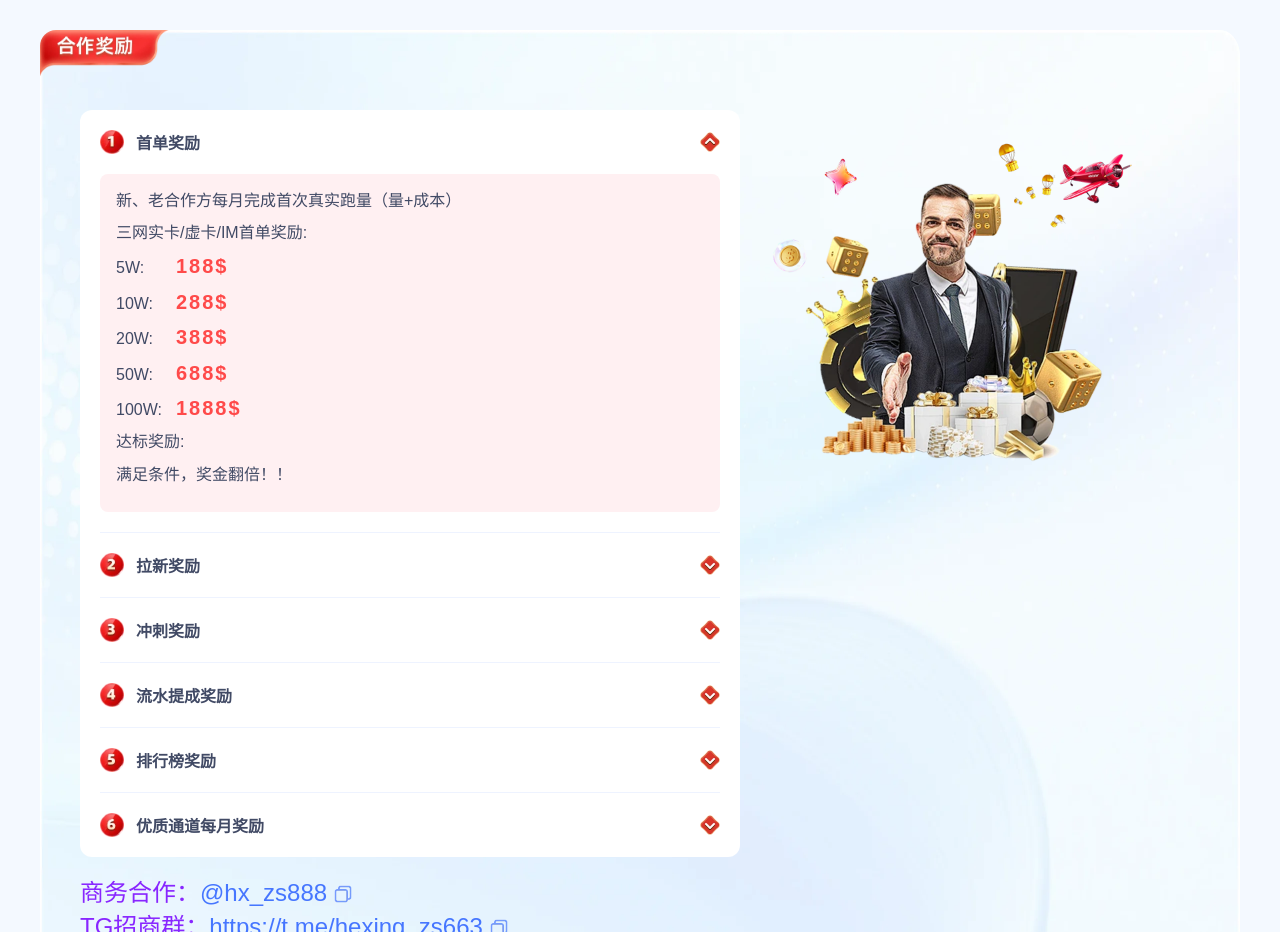
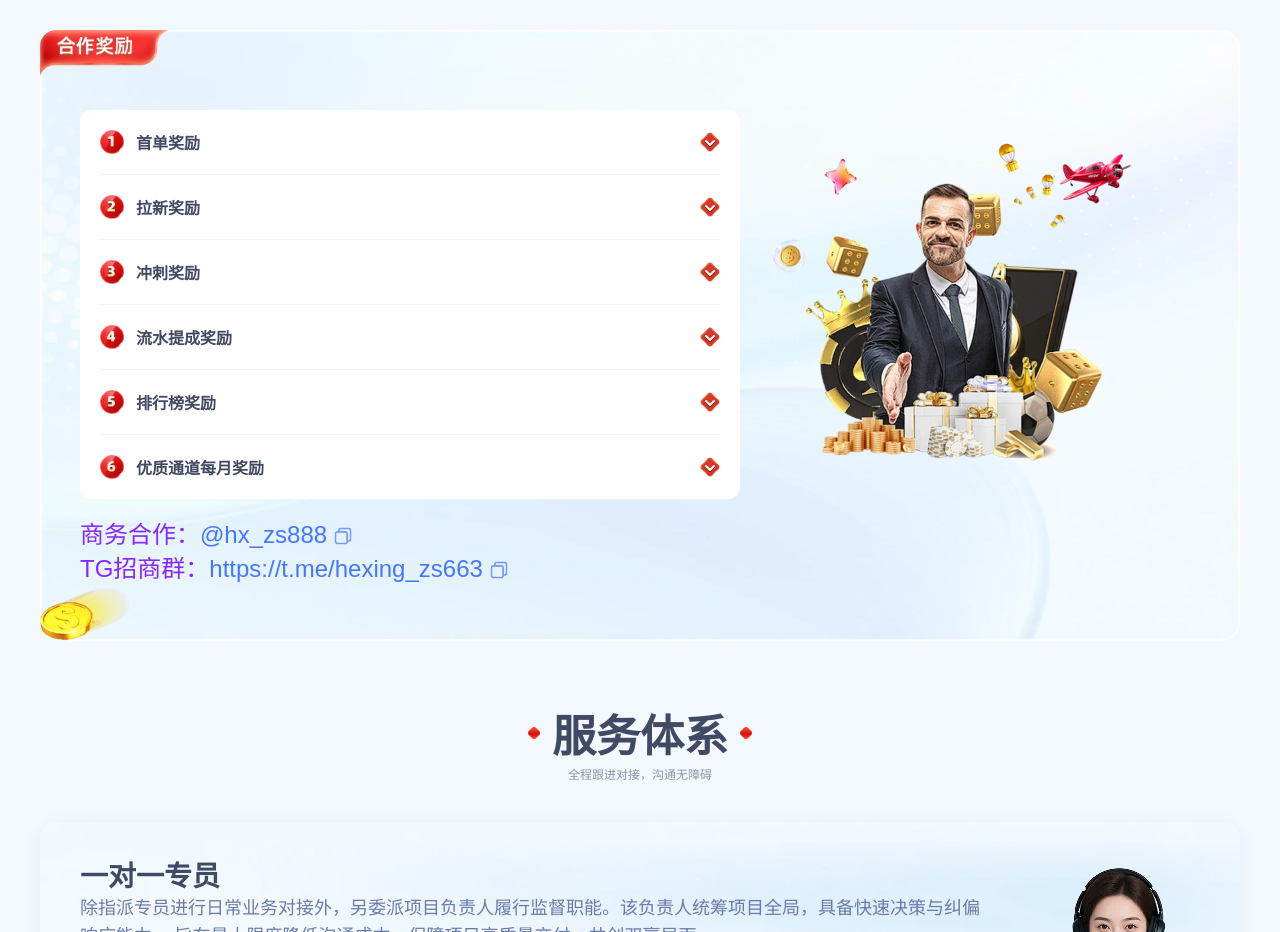
Before and after one commit to booker221/663, a Vue app: page /#/pc in a window 1280 px wide. Shown: the part 1960-2892 px from the top of the page. Built offline with nearby package versions, Linux system fonts and the light colour scheme.

Commit message:
fix: initialize activeIndex to -1 to ensure no activity is selected by default

```diff
--- a/src/components/pc/PcActivity.vue
+++ b/src/components/pc/PcActivity.vue
@@ -75,7 +75,7 @@ import titleDotIcon from '@/assets/images/webp/icon-title-dot.webp'
 
 const numIcons = [num1, num2, num3, num4, num5, num6]
 
-const activeIndex = ref(0)
+const activeIndex = ref(-1)
 const toggleActivity = (index) => {
   activeIndex.value = activeIndex.value === index ? -1 : index
 }
```
